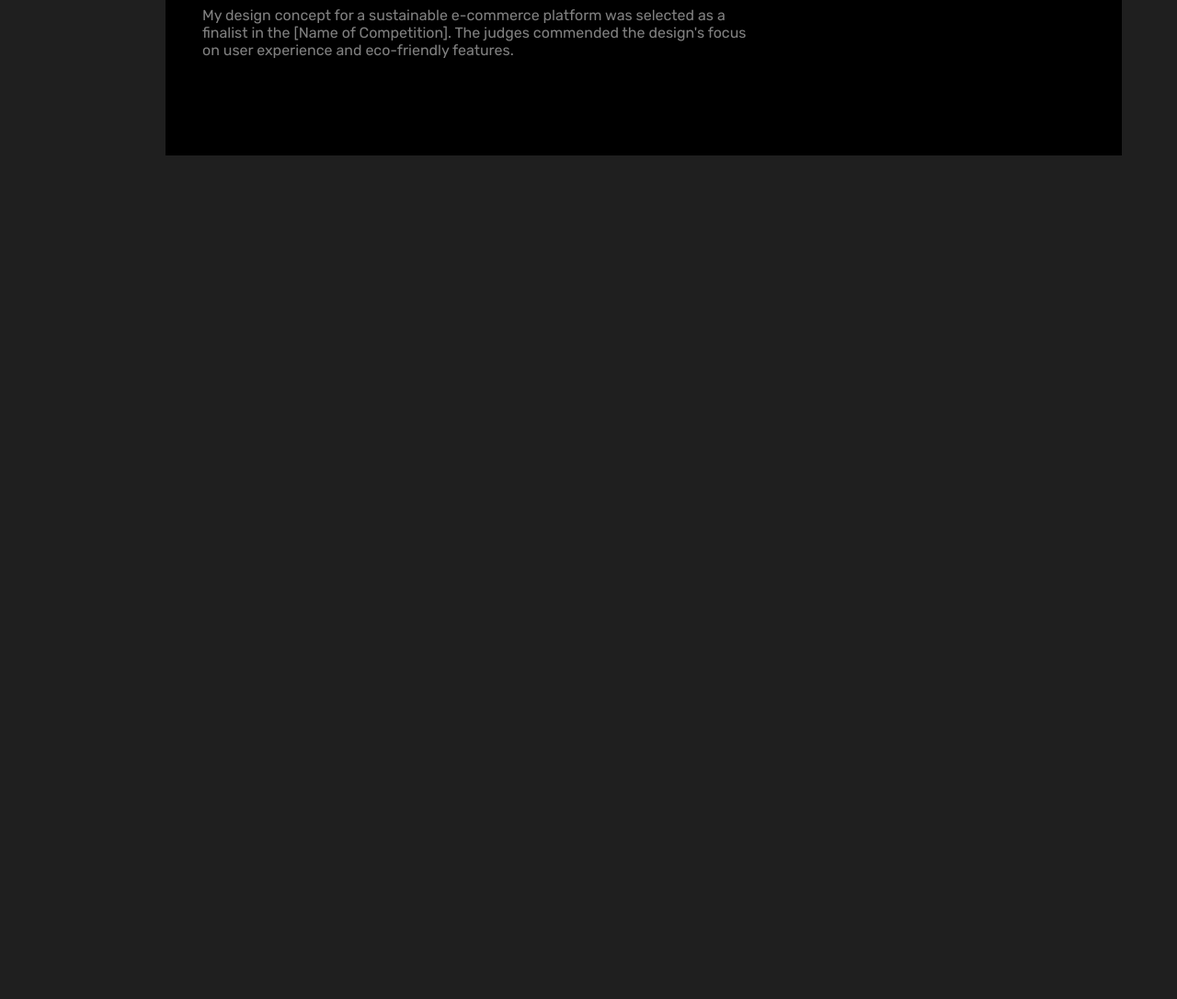
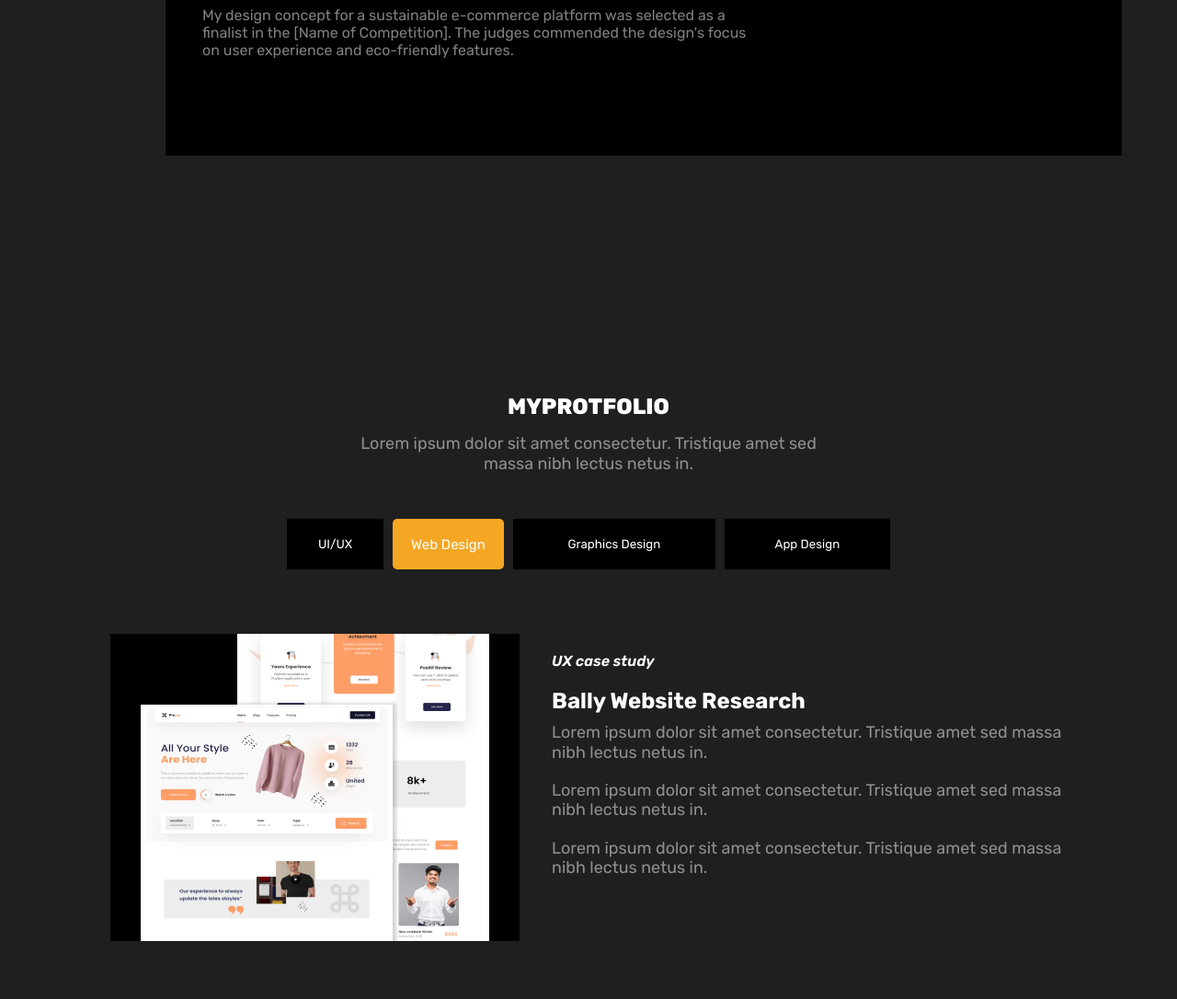
Before and after one commit to hridoyorbin/protfolio-project, a plain HTML site: page index.html in a window 1280 px wide. Shown: the part 2730-3816 px from the top of the page at 92% size. Before the commit the page ends 2939 px from the top, so only its background shows below. Drawn offline with Linux system fonts and the light colour scheme.

Commit message:
whole protfolio section created

```diff
--- a/index.html
+++ b/index.html
@@ -154,8 +154,52 @@
                 <h4 class="sector-name">Product Design 2023</h4>
               </div>
             </div>
+        </section>
 
-      </section>
+        <section class="protfolio-sec">
+          <div class="prot-div">
+           <div class="prot-content">
+          <h2 class="prot-title">MYPROTFOLIO</h2>
+          <p class="prot-discription">Lorem ipsum dolor sit amet consectetur. Tristique amet sed massa nibh lectus netus in.</p>
+        </div>
+      </div>
+
+      <div class="sector-btn">
+         <div class="toggel">
+          <button id="ui">UI/UX</button>
+          <button class="btn-primary">Web Design</button>
+          <button id="graphics">Graphics Design</button>
+          <button id="app">App Design</button>
+        </div>
+      </div>
+
+      <div class="protfolio-content">
+        <div class="protfolio-pic">
+          <img src="images/Frame 47568 (2).png" alt="">
+        </div>
+        <div class="script-content">
+          <h4 class="titel-one">UX case study</h4>
+          <h2 class="title-two">Bally Website Research</h2>
+          <p class="script-discription">Lorem ipsum dolor sit amet consectetur. Tristique amet sed massa nibh lectus netus in.</p>
+           <p class="script-discription">Lorem ipsum dolor sit amet consectetur. Tristique amet sed massa nibh lectus netus in.</p>
+           <p class="script-discription"> Lorem ipsum dolor sit amet consectetur. Tristique amet sed massa nibh lectus netus in.</p>
+        </div>
+      </div>
+
+      <div class="protfolio-content">
+      <div class="script-content">
+        <h4 class="titel-one">UX case study</h4>
+        <h2 class="title-two">Bally Website Research</h2>
+        <p class="script-discription">Lorem ipsum dolor sit amet consectetur. Tristique amet sed massa nibh lectus netus in.</p>
+         <p class="script-discription">Lorem ipsum dolor sit amet consectetur. Tristique amet sed massa nibh lectus netus in.</p>
+         <p class="script-discription"> Lorem ipsum dolor sit amet consectetur. Tristique amet sed massa nibh lectus netus in.</p>
+      </div>
+
+        <div class="protfolio-pic">
+          <img src="images/Frame 47568 (2).png" alt="">
+        </div>
+        </div>
+        </section>
 
       </main>
 
--- a/styles.css
+++ b/styles.css
@@ -387,3 +387,98 @@ p{
     width: 180px;
     height: 26px;
 }
+.prot-div{
+    margin-top: 250px;
+    display: flex;
+    justify-content: center;
+    align-items: center;
+
+  }
+
+.prot-title {
+    /* width: 290px; */
+    height: 48px;
+    font-family: "Rubik", sans-serif;
+    font-weight: 800;
+    size: 40px;
+    line-height: 47.4px;
+    text-align: center;
+    margin-bottom: 5px;
+  }
+  .prot-discription{
+     color: var(--text-color2);
+     font-size: 18px;
+    width: 541px;
+    height: 42px;
+    font-weight: 400;
+    line-height: 21.33px;
+    text-align: center;
+
+  }
+
+  .sector-btn {
+    margin-top: 80px;
+    width: 760px;
+    margin: 40px auto;
+    height: 55px;
+    border: 0.4px;
+    padding: 10px 20px 10px 20px;
+
+  }
+ .toggel{
+    display: flex;
+    justify-content: center;
+    gap: 10px;
+ }
+ #ui{
+    padding: 10px 20px 10px 20px;
+    width: 105px;
+    height: 55px;
+    background-color: #000000;
+    border: 0.4px;
+ }
+#graphics{
+    padding: 10px 20px 10px 20px;
+    width: 220px;
+    height: 55px;
+    background-color: #000000;
+    border: 0.4px;
+}
+ #app{
+    width: 180px;
+    height: 55px;
+    padding: 10px 20px 10px 20px;
+    background-color: #000000;
+    border: 0.4px;
+ }
+ .protfolio-content{
+    width: 1040px;
+    justify-content: space-between;
+    height: 340px;
+    display: flex;
+    margin: 60px auto;
+
+ }
+ .script-content{
+    margin-top: 20px;
+ }
+ .title-one{
+    font-style: italic;
+    font-weight: 600;
+    margin-bottom: 30px;
+ }
+ .title-two{
+    margin-top: 20px;
+    margin-bottom: 10px;
+ }
+
+ .script-discription{
+    color: var(--text-color2);
+    width: 560px;
+    /* height: 150px; */
+    font-size: 18px;
+    font-weight: 400;
+    line-height: 21.33px;
+    font-family: "Rubik", sans-serif;
+   margin-bottom: 20px;
+ }
```
